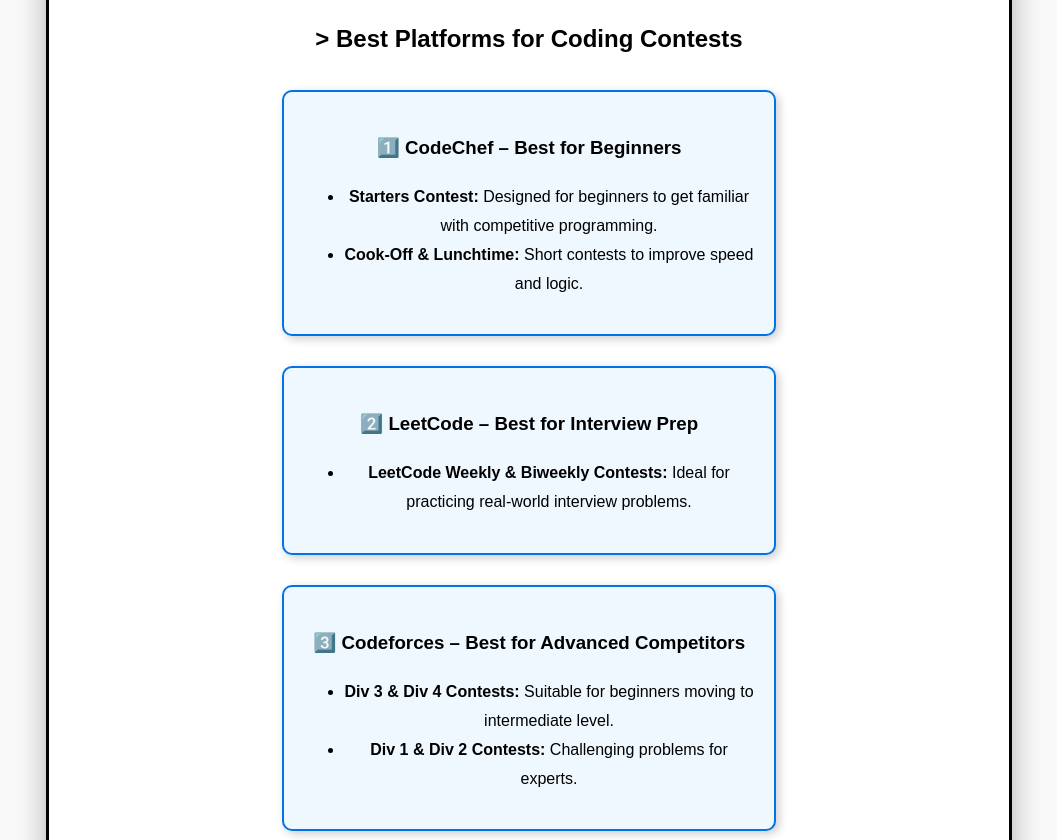
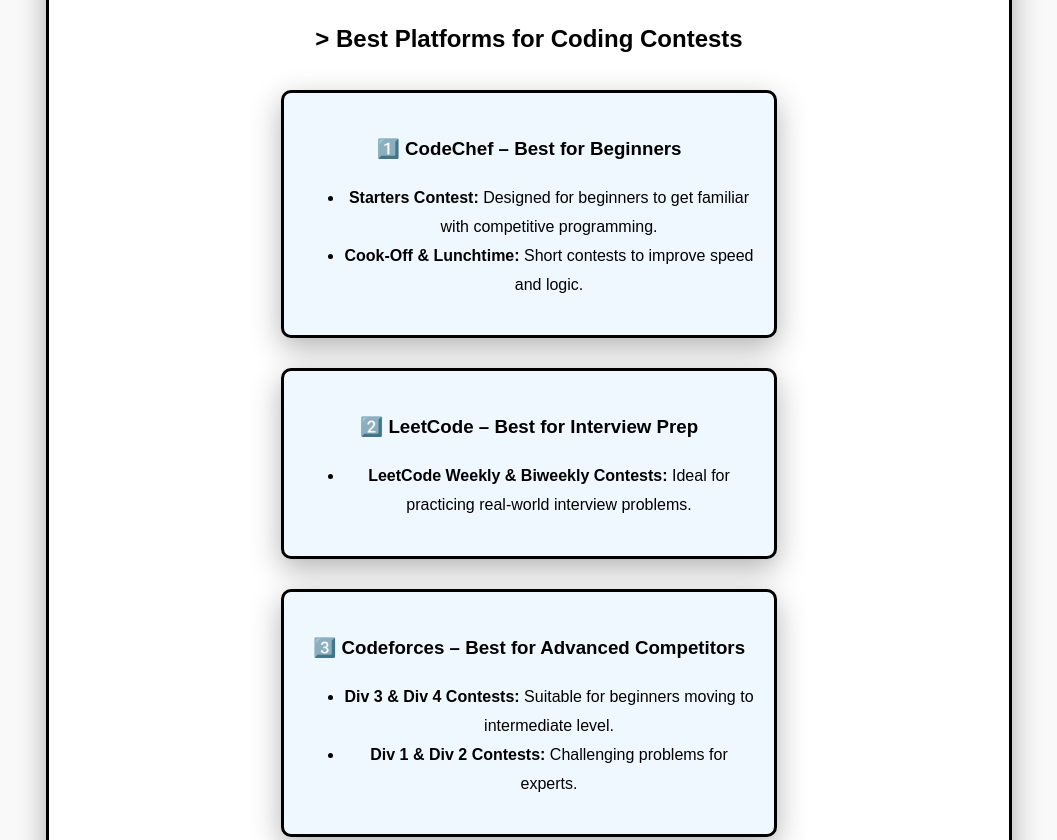
Before and after one commit to Chandraveerakiran/DSA, a plain HTML site: page index.html in a window 1280 px wide. Shown: the part 2173-3013 px from the top of the page, without its empty margins (111-1168 px from the left). Drawn offline with Linux system fonts and the light colour scheme.

Commit message:
Fix CSS syntax issues

```diff
--- a/Style.css
+++ b/Style.css
@@ -24,10 +24,11 @@ body {
 .box {
     width: 50%;
     padding: 20px;
-    border: 2px solid #0073e6;
+    background-color: #f0f8ff;
+    box-shadow: 0 10px 30px rgba(0, 0, 0, 0.3);
+    border: 3px solid #000000;
     border-radius: 10px;
-    background-color: #f0f8ff;
-    box-shadow: 3px 3px 10px rgba(0, 0, 0, 0.2);
+    text-align: center;
 }
 .content {
     font-size: 18px;
@@ -93,7 +94,6 @@ table{
     max-width: 900px;
     padding: 30px;
     box-shadow: 0 10px 30px rgba(0, 0, 0, 0.3);
-
     border: 3px solid #000000;
     border-radius: 10px;
     text-align: center;
```
